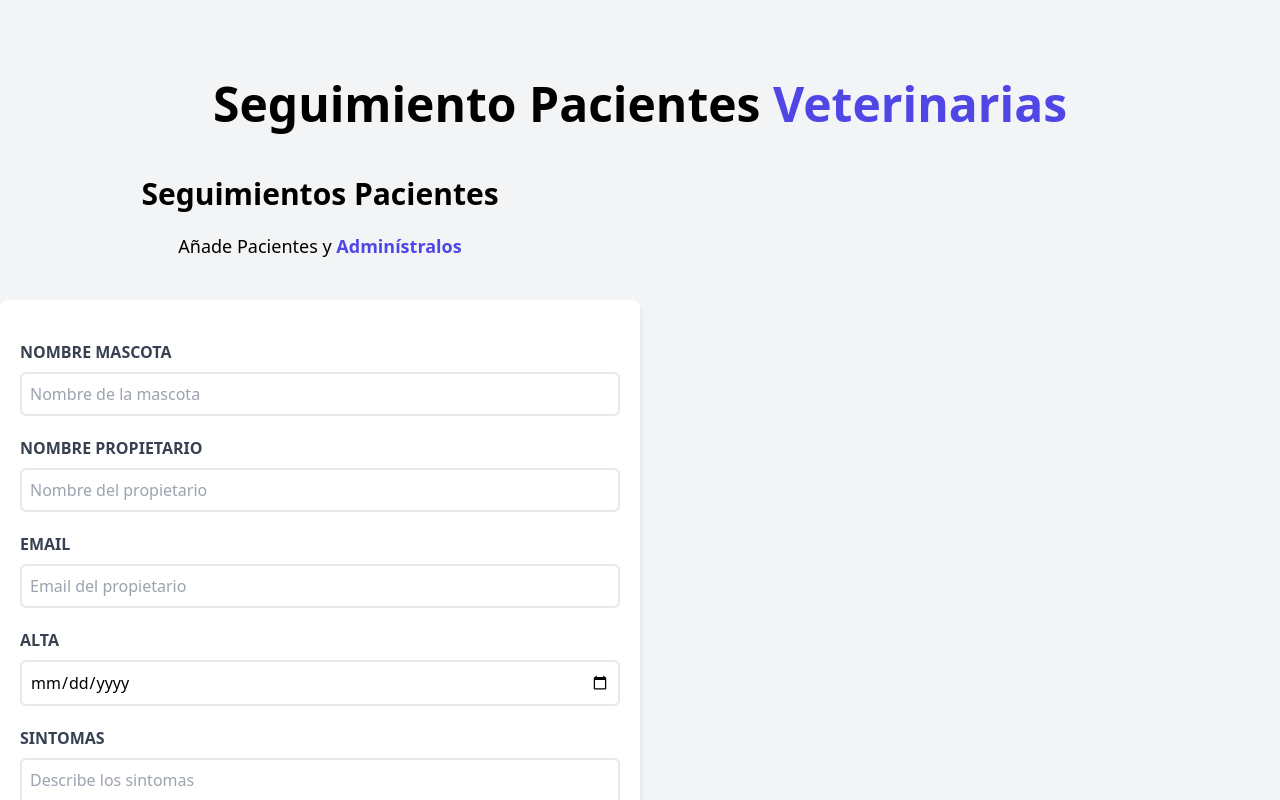
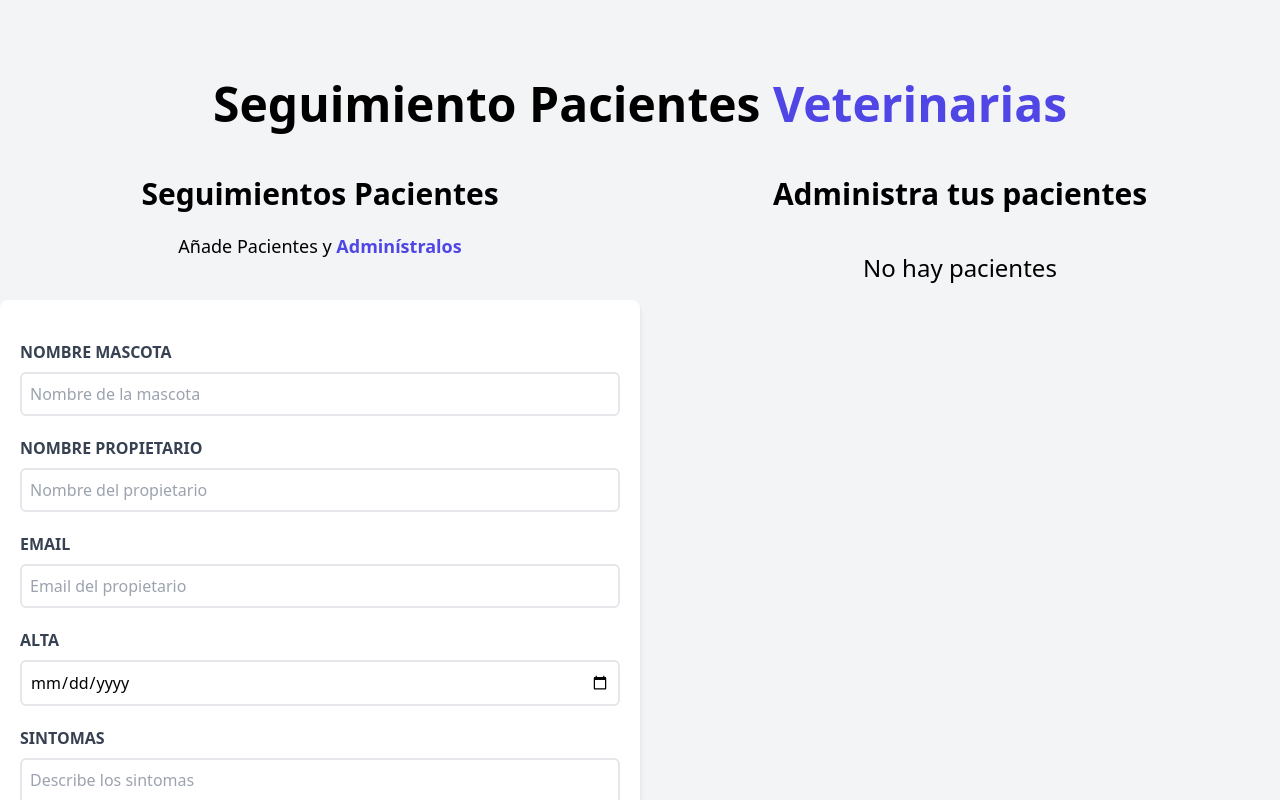
Before and after one commit to andmar001/vet-app, a Vue app: page / in a window 1280 px wide. Shown: the top 800 px of the page. Built offline with nearby package versions, Linux system fonts and the light colour scheme.

Commit message:
Add flex para listado de pacientes

```diff
--- a/src/App.vue
+++ b/src/App.vue
@@ -1,6 +1,10 @@
 <script setup>
+  import { ref } from 'vue'
   import Header from './components/Header.vue'
   import Formulario from './components/Formulario.vue'
+
+  const pacientes = ref([])
+
 </script>
 
 <template>
@@ -9,6 +13,20 @@
 
     <div class="mt-12 md:flex">
       <Formulario/>
+
+      <!-- listado de pacientes del formulario -->
+      <div class="md:w-1/2 md:h-screen overflow-y-scroll">
+        <h3 class="font-black text-3xl text-center"> Administra tus pacientes</h3>
+
+        <div v-if="pacientes.length > 0">
+
+        </div>
+        <p v-else class="mt-10 text-2xl text-center">
+          No hay pacientes
+        </p>
+
+      </div>
+
     </div>
 
   </div>
--- a/src/components/Alerta.vue
+++ b/src/components/Alerta.vue
@@ -1,4 +1,5 @@
 <script setup>
+  import { computed } from 'vue';
   const props = defineProps({
     alerta:{
       type: Object,
@@ -6,11 +7,16 @@
     }
   })
 
+  const isError = computed(()=>{
+    return props.alerta.tipo === 'error';
+  })
+
 </script>
 
 <template>
   <div
-      class="text-white text-center p-3 uppercase font-bold mb-3 rounded-md bg-red-500"
+      :class="[isError ? 'bg-red-500' : 'bg-green-500']"
+      class="text-white text-center p-3 uppercase font-bold mb-3 rounded-md"
   >
     {{ alerta.mensaje }}
   </div>
--- a/src/components/Formulario.vue
+++ b/src/components/Formulario.vue
@@ -22,6 +22,8 @@
       alerta.tipo = 'error';
       return;
     }
+    alerta.mensaje = 'Paciente registrado correctamente';
+    alerta.tipo = 'exito';
 
   }
 
@@ -41,7 +43,7 @@
     />
 
     <form
-        class="bg-white shadow-md rounded-lg py-10 px-5 mb-10"
+        class="bg-white shadow-md rounded-lg py-10 px-5 mb-10 "
         @submit.prevent="validar"
     >
       <div class="mb-5">
```
